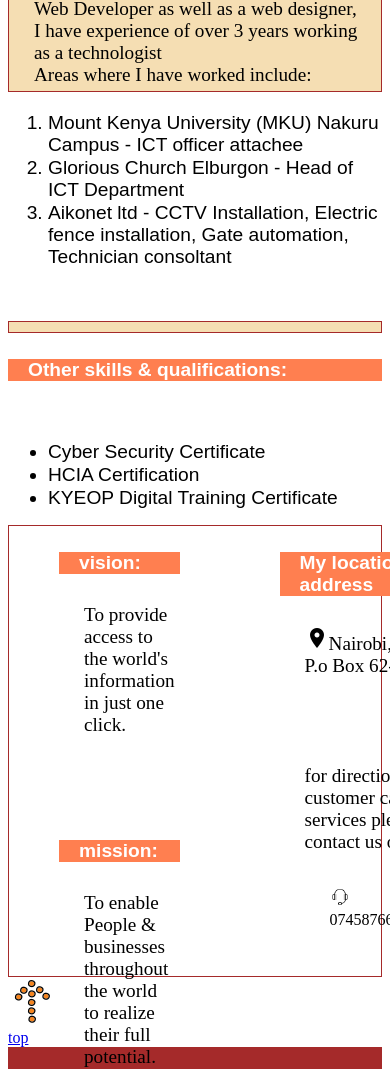
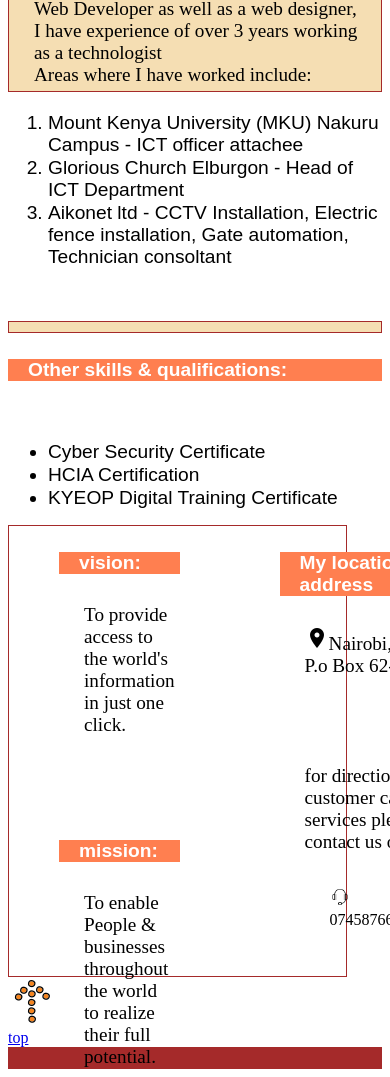
Before and after one commit to tinez10/my_portfolio, a plain HTML site: page index.html in a window 390 px wide. Shown: the part 876-1953 px from the top of the page. Drawn offline with Linux system fonts and the light colour scheme.

Commit message:
Update styles.css

```diff
--- a/styles.css
+++ b/styles.css
@@ -221,8 +221,7 @@ footer:hover{
 }
 @media only screen and (max-width: 400px) {
     .cont{
-        display: flex;
-        flex: 1;
-        border: 1px solid brown;
+        height: 90%;
+        width: 90%;
     }
 }
```
